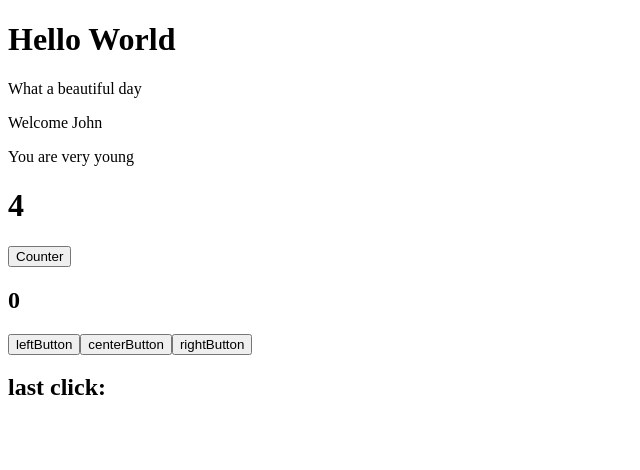
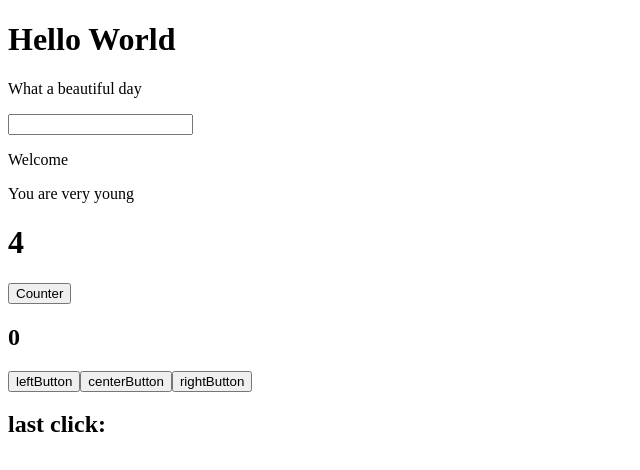
Before and after one commit to Chebaz/React, a React (Create React App) app in the folder my-app/: page / in a window 1280 px wide. Shown: the top 470 px of the page, without its empty margins (0-640 px from the left). Built offline with nearby package versions, Linux system fonts and the light colour scheme.

Commit message:
esercizio completo

```diff
--- a/my-app/src/App.js
+++ b/my-app/src/App.js
@@ -1,15 +1,15 @@
 import React from "react";
 import HelloWorld from "./Hello";
-import Welcome from "./Welcome";
 import Counter from "./Counter";
 import ClickCounter from "./ClickCounter";
 import ClickTraker from "./ClickTracker";
+import InteractiveWelcome from "./InteractiveWelcome";
 export default class App extends React.Component {
   render() {
     return (
       <div>
         <HelloWorld />
-        <Welcome nome="John" age="14" />
+        <InteractiveWelcome />
         <Counter
           initialValuer={0}
           incrementInterval={2000}
--- /dev/null
+++ b/my-app/src/InteractiveWelcome.js
@@ -0,0 +1,24 @@
+import React from "react";
+import Welcome from "./Welcome";
+
+export default class InteractiveWelcome extends React.Component {
+  state = {
+    nome: "",
+  };
+  handleUsernameInputChange = (event) => {
+    this.setState({ username: event.target.value });
+  };
+
+  render() {
+    return (
+      <div>
+        <input
+          name="nome"
+          value={this.state.username}
+          onChange={this.handleUsernameInputChange}
+        />
+        <Welcome nome={this.state.nome} age="14" />
+      </div>
+    );
+  }
+}
```
